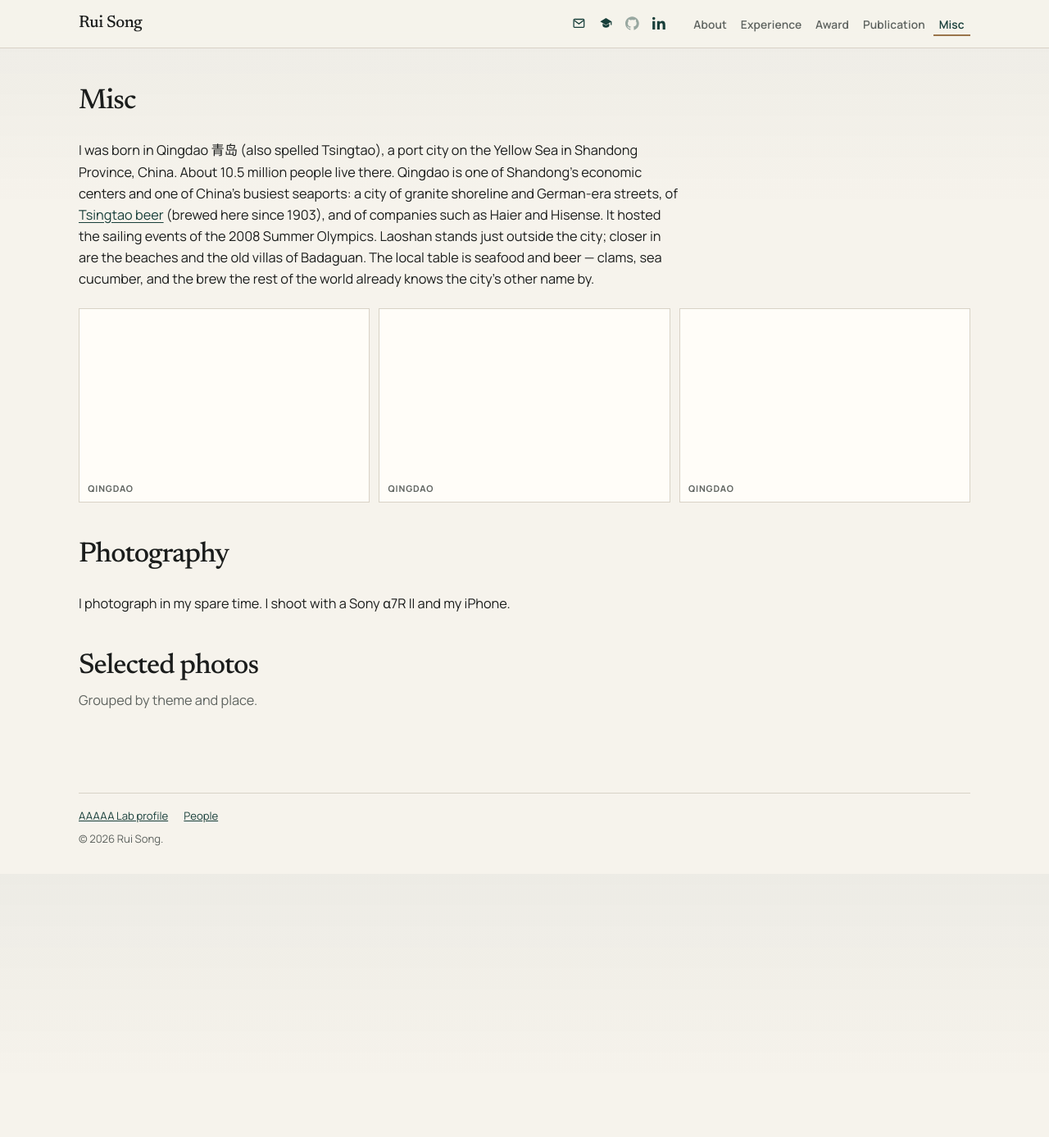
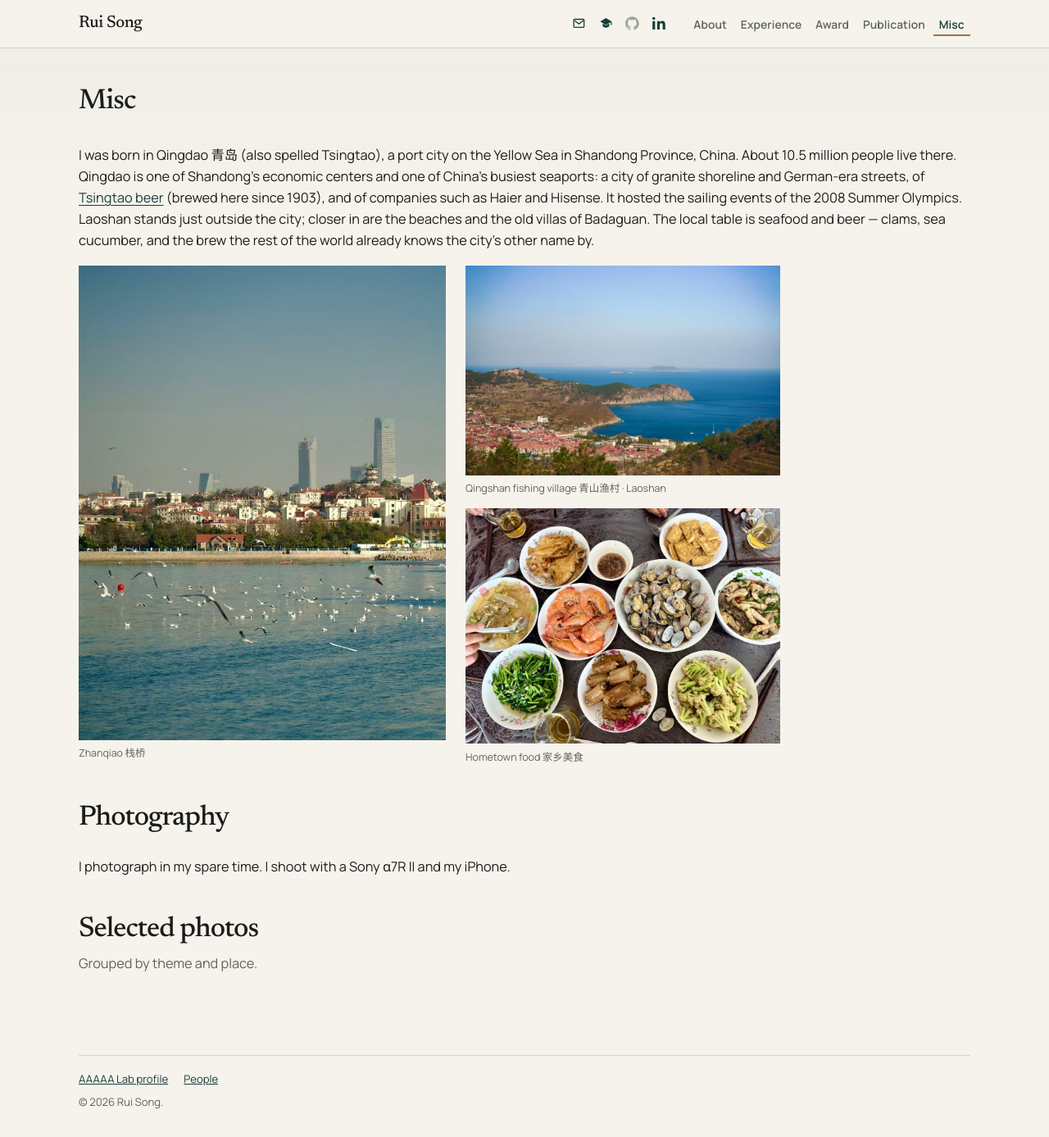
Before and after one commit to AAAAA-Academia-Attractions/AAAAA-Academia-Attractions.github.io, a Jekyll site: the page built from people/rui-song/site/misc/index.html, in a window 1280 px wide and 1387 px high. Shown: the whole window at 82% size. Built offline with Jekyll 4.4.1, drawn with Linux system fonts in a browser that asks for light colours.

Commit message:
Add Qingdao photos on Misc and restyle the About portrait.
Co-authored-by: Cursor <cursoragent@cursor.com>

```diff
--- a/_data/rui_song_photos.yml
+++ b/_data/rui_song_photos.yml
@@ -4,10 +4,14 @@
 # Selected →  people/rui-song/site/photos/selected/<id>/<file>
 # Then add the filename here (theme + place live on the series).
 
-qingdao: []
-# - file: zhanqiao.jpg
-#   caption: Zhanqiao Pier
-#   place: Shinan
+qingdao:
+  - file: from-the-water.jpg
+    caption: Zhanqiao 栈桥
+  - file: the-bay.jpg
+    caption: Qingshan fishing village 青山渔村
+    place: Laoshan
+  - file: seafood.jpg
+    caption: Hometown food 家乡美食
 
 selected: []
 # - id: night-harbour
--- a/people/rui-song/site/css/site.css
+++ b/people/rui-song/site/css/site.css
@@ -197,29 +197,77 @@ p {
 
 .rs-hero {
   display: grid;
-  gap: 1.8rem 2.4rem;
+  gap: 1.6rem 2.8rem;
   padding-bottom: 2.1rem;
   border-bottom: 1px solid var(--line);
   align-items: start;
+  justify-content: start;
+}
+
+.rs-portrait {
+  width: min(22rem, 100%);
+  margin: 0;
 }
 
 .rs-photo {
-  width: 10.5rem;
-  aspect-ratio: 1;
+  position: relative;
+  width: 100%;
+  aspect-ratio: 3 / 4;
   overflow: hidden;
-  border-radius: 50%;
+  border-radius: 0.28rem;
   background: #ddd8cc;
   box-shadow: 0 0 0 1px var(--line);
 }
 
 .rs-photo img {
-  position: relative;
-  width: 140%;
-  height: 140%;
+  display: block;
+  width: 100%;
+  height: 100%;
+  object-fit: cover;
+  object-position: 42% 100%;
+  transform: scale(1.06);
+  transform-origin: 42% 100%;
+}
+
+.rs-epigraph {
+  margin: 0.8rem 0 0;
+  color: var(--muted);
+  font-family: var(--serif);
+  font-size: 0.8rem;
+  font-style: italic;
+  line-height: 1.5;
+}
+
+.rs-epigraph p {
+  margin: 0;
+  text-wrap: pretty;
+}
+
+.rs-epigraph p + p {
+  margin-top: 0.45rem;
+}
+
+.rs-epigraph__attr {
+  margin-top: 0.18rem !important;
+  color: var(--brass);
+  font-size: 0.7rem;
+  font-style: normal;
+  letter-spacing: 0.04em;
+}
+
+.rs-epigraph p[lang="zh-Hans"] {
+  font-family: var(--serif), "Songti SC", "STSong", "Noto Serif SC", "SimSun", serif;
+  font-style: normal;
+  letter-spacing: 0.08em;
+}
+
+.rs-hero__copy {
+  max-width: 26.5rem;
+}
+
+.rs-hero__copy .rs-lead,
+.rs-hero__copy .rs-prose p {
   max-width: none;
-  top: -30%;
-  left: -7%;
-  object-fit: cover;
 }
 
 .rs-kicker {
@@ -535,6 +583,46 @@ p {
   background: #e4dfd3;
 }
 
+.rs-qingdao {
+  display: grid;
+  grid-template-columns: 28rem 24rem minmax(0, 1fr);
+  grid-template-areas:
+    "copy copy copy"
+    "portrait stack .";
+  column-gap: 1.5rem;
+  row-gap: 1.1rem;
+  align-items: start;
+  margin-top: 0.35rem;
+}
+
+.rs-qingdao__copy {
+  grid-area: copy;
+}
+
+.rs-qingdao__copy p {
+  max-width: none;
+}
+
+.rs-qingdao__portrait {
+  grid-area: portrait;
+  width: 28rem;
+}
+
+.rs-qingdao__stack {
+  grid-area: stack;
+  display: grid;
+  gap: 0.85rem;
+  width: 24rem;
+}
+
+.rs-qingdao .rs-frame img {
+  width: 100%;
+  height: auto;
+  aspect-ratio: auto;
+  object-fit: contain;
+  background: transparent;
+}
+
 .rs-frame.is-empty {
   aspect-ratio: 3 / 2;
   background: var(--paper-2);
@@ -635,7 +723,7 @@ p {
   }
 
   .rs-hero {
-    grid-template-columns: 10.5rem minmax(0, 1fr);
+    grid-template-columns: minmax(18rem, 22rem) minmax(0, 26.5rem);
   }
 }
 
@@ -664,4 +752,21 @@ p {
   .rs-frames {
     grid-template-columns: 1fr;
   }
+
+  .rs-qingdao {
+    grid-template-columns: 1fr;
+    grid-template-areas:
+      "copy"
+      "portrait"
+      "stack";
+  }
+
+  .rs-qingdao__portrait,
+  .rs-qingdao__stack {
+    width: min(28rem, 100%);
+  }
+
+  .rs-qingdao__stack {
+    width: min(24rem, 100%);
+  }
 }
--- a/people/rui-song/site/misc/index.html
+++ b/people/rui-song/site/misc/index.html
@@ -14,22 +14,34 @@ description: Qingdao, and photographs by Rui Song.
     <h1 class="rs-page-title">Misc</h1>
   </header>
 
-  <div class="rs-prose">
-    <p>I was born in Qingdao 青岛 (also spelled Tsingtao), a port city on the Yellow Sea in Shandong Province, China. About 10.5 million people live there. Qingdao is one of Shandong’s economic centers and one of China’s busiest seaports: a city of granite shoreline and German-era streets, of <a href="https://en.wikipedia.org/wiki/Tsingtao_Brewery" target="_blank" rel="noopener noreferrer">Tsingtao beer</a> (brewed here since 1903), and of companies such as Haier and Hisense. It hosted the sailing events of the 2008 Summer Olympics. Laoshan stands just outside the city; closer in are the beaches and the old villas of Badaguan. The local table is seafood and beer — clams, sea cucumber, and the brew the rest of the world already knows the city’s other name by.</p>
-  </div>
-
   {% if qingdao_shots.size > 0 %}
-  <div class="rs-frames" aria-label="Qingdao">
-    {% for shot in qingdao_shots %}
-    <figure class="rs-frame">
+  <div class="rs-qingdao">
+    <div class="rs-prose rs-qingdao__copy">
+      <p>I was born in Qingdao 青岛 (also spelled Tsingtao), a port city on the Yellow Sea in Shandong Province, China. About 10.5 million people live there. Qingdao is one of Shandong’s economic centers and one of China’s busiest seaports: a city of granite shoreline and German-era streets, of <a href="https://en.wikipedia.org/wiki/Tsingtao_Brewery" target="_blank" rel="noopener noreferrer">Tsingtao beer</a> (brewed here since 1903), and of companies such as Haier and Hisense. It hosted the sailing events of the 2008 Summer Olympics. Laoshan stands just outside the city; closer in are the beaches and the old villas of Badaguan. The local table is seafood and beer — clams, sea cucumber, and the brew the rest of the world already knows the city’s other name by.</p>
+    </div>
+    {% for shot in qingdao_shots limit:1 %}
+    <figure class="rs-frame rs-qingdao__portrait">
       <img src="{{ '/people/rui-song/site/photos/qingdao/' | append: shot.file | relative_url }}" alt="{{ shot.caption | default: 'Qingdao' | escape }}">
       {% if shot.caption or shot.place %}
       <figcaption>{% if shot.caption %}{{ shot.caption }}{% endif %}{% if shot.caption and shot.place %} · {% endif %}{% if shot.place %}{{ shot.place }}{% endif %}</figcaption>
       {% endif %}
     </figure>
     {% endfor %}
+    <div class="rs-qingdao__stack" aria-label="Qingdao">
+      {% for shot in qingdao_shots offset:1 %}
+      <figure class="rs-frame">
+        <img src="{{ '/people/rui-song/site/photos/qingdao/' | append: shot.file | relative_url }}" alt="{{ shot.caption | default: 'Qingdao' | escape }}">
+        {% if shot.caption or shot.place %}
+        <figcaption>{% if shot.caption %}{{ shot.caption }}{% endif %}{% if shot.caption and shot.place %} · {% endif %}{% if shot.place %}{{ shot.place }}{% endif %}</figcaption>
+        {% endif %}
+      </figure>
+      {% endfor %}
+    </div>
   </div>
   {% else %}
+  <div class="rs-prose">
+    <p>I was born in Qingdao 青岛 (also spelled Tsingtao), a port city on the Yellow Sea in Shandong Province, China. About 10.5 million people live there. Qingdao is one of Shandong’s economic centers and one of China’s busiest seaports: a city of granite shoreline and German-era streets, of <a href="https://en.wikipedia.org/wiki/Tsingtao_Brewery" target="_blank" rel="noopener noreferrer">Tsingtao beer</a> (brewed here since 1903), and of companies such as Haier and Hisense. It hosted the sailing events of the 2008 Summer Olympics. Laoshan stands just outside the city; closer in are the beaches and the old villas of Badaguan. The local table is seafood and beer — clams, sea cucumber, and the brew the rest of the world already knows the city’s other name by.</p>
+  </div>
   <div class="rs-frames" aria-label="Qingdao photographs">
     <figure class="rs-frame is-empty"><figcaption>Qingdao</figcaption></figure>
     <figure class="rs-frame is-empty"><figcaption>Qingdao</figcaption></figure>
```
Also changed, not shown: people/rui-song/site/index.html (+12 -4 lines), people/rui-song/site/photos/qingdao/from-the-water.jpg (added), people/rui-song/site/photos/qingdao/seafood.jpg (added), people/rui-song/site/photos/qingdao/the-bay.jpg (added).
